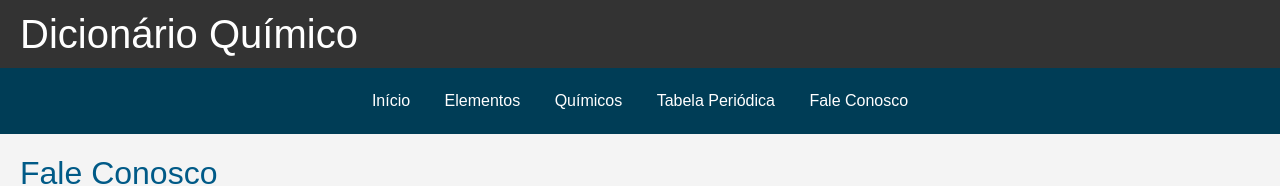
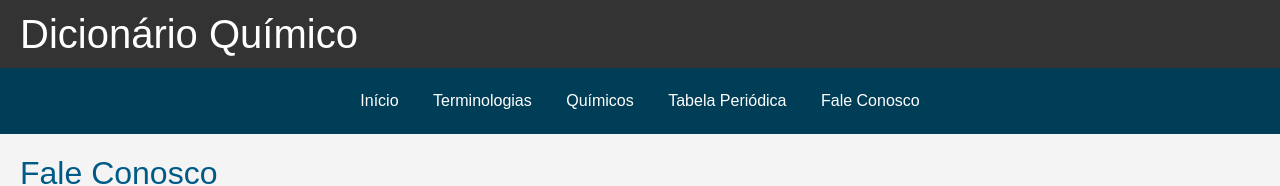
Before and after one commit to Guilherme-Lima2008/Dicionario-Quimico, a plain HTML site: page Trabalho PW/fale-conosco.html in a window 1280 px wide. Shown: the top 186 px of the page. Drawn offline with nearby package versions, Linux system fonts and the light colour scheme.

Commit message:
Update fale-conosco.html

```diff
--- a/Trabalho PW/fale-conosco.html
+++ b/Trabalho PW/fale-conosco.html
@@ -141,7 +141,7 @@
 
     <nav>
         <a href="index.html">Início</a>
-        <a href="lista-a-z.html">Elementos</a>
+        <a href="lista-a-z.html">Terminologias</a>
         <a href="#">Químicos</a>
         <a href="tabela_periódica.html">Tabela Periódica</a>
         <a href="fale-conosco.html">Fale Conosco</a>
```
